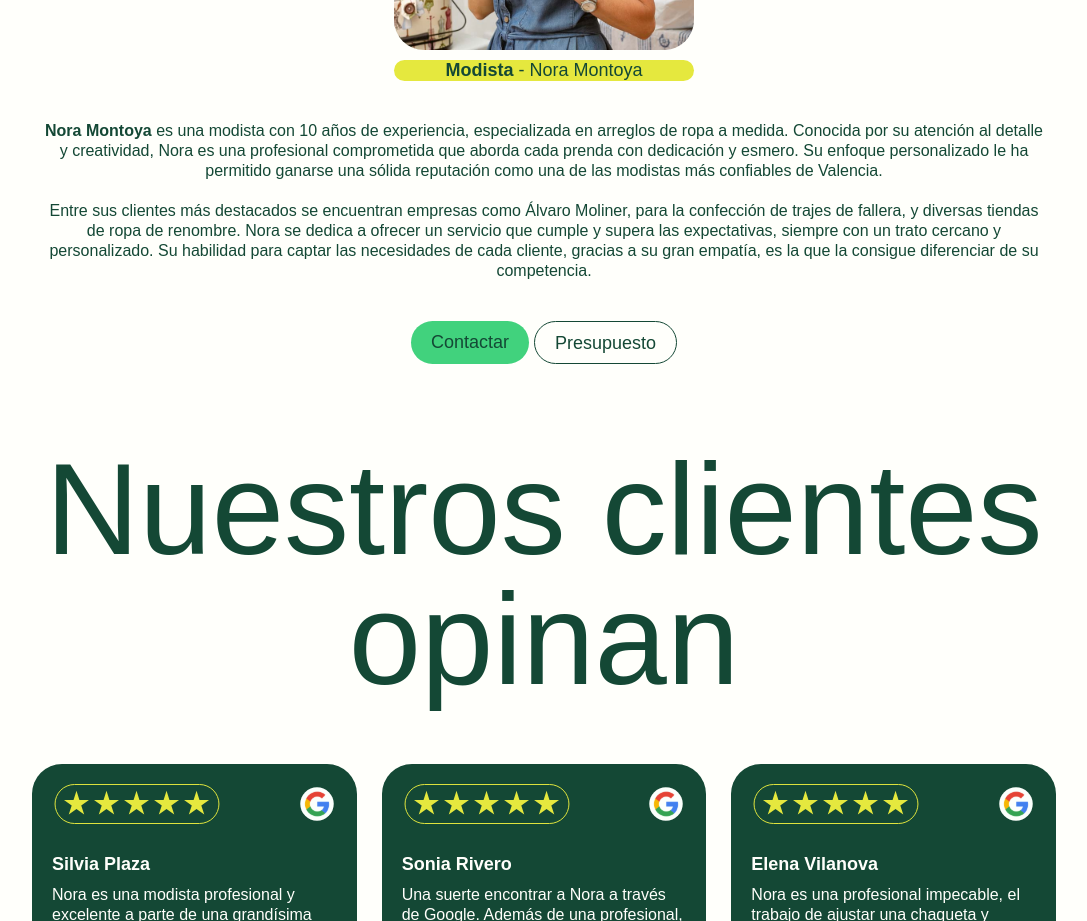
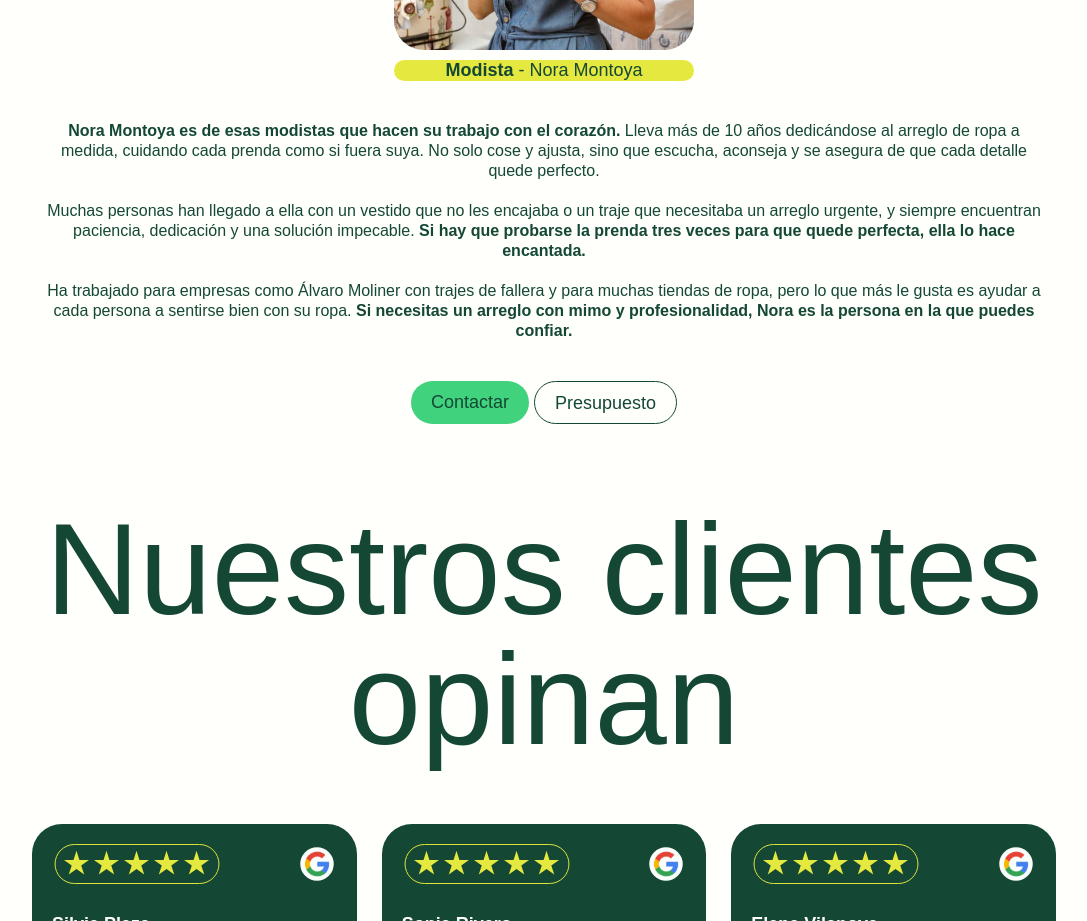
Before and after one commit to xbirks/entreprendas, a Next.js app: page / in a window 1280 px wide. Shown: the part 9700-10621 px from the top of the page, without its empty margins (96-1183 px from the left). Built offline with nearby package versions, Linux system fonts and the light colour scheme; a web font is replaced by a local one.

Commit message:
ajustes location y Nora

```diff
--- a/app/components/nosotros&review/nosotros.jsx
+++ b/app/components/nosotros&review/nosotros.jsx
@@ -21,9 +21,11 @@ function nosotros(){
                 </div>
             </div>
             <p className="nosotros__description">
-                <strong>Nora Montoya</strong> es una modista con 10 años de experiencia, especializada en arreglos de ropa a medida. Conocida por su atención al detalle y creatividad, Nora es una profesional comprometida que aborda cada prenda con dedicación y esmero. Su enfoque personalizado le ha permitido ganarse una sólida reputación como una de las modistas más confiables de Valencia.
-                <br></br><br></br>
-                Entre sus clientes más destacados se encuentran empresas como Álvaro Moliner, para la confección de trajes de fallera, y diversas tiendas de ropa de renombre. Nora se dedica a ofrecer un servicio que cumple y supera las expectativas, siempre con un trato cercano y personalizado. Su habilidad para captar las necesidades de cada cliente, gracias a su gran empatía, es la que la consigue diferenciar de su competencia.
+            <strong>Nora Montoya es de esas modistas que hacen su trabajo con el corazón.</strong> Lleva más de 10 años dedicándose al arreglo de ropa a medida, cuidando cada prenda como si fuera suya. No solo cose y ajusta, sino que escucha, aconseja y se asegura de que cada detalle quede perfecto.
+            <br></br><br></br>
+            Muchas personas han llegado a ella con un vestido que no les encajaba o un traje que necesitaba un arreglo urgente, y siempre encuentran paciencia, dedicación y una solución impecable. <strong>Si hay que probarse la prenda tres veces para que quede perfecta, ella lo hace encantada.</strong>
+            <br></br><br></br>
+            Ha trabajado para empresas como Álvaro Moliner con trajes de fallera y para muchas tiendas de ropa, pero lo que más le gusta es ayudar a cada persona a sentirse bien con su ropa. <strong>Si necesitas un arreglo con mimo y profesionalidad, Nora es la persona en la que puedes confiar.</strong>
                 </p>
                 <div className="location__buttons">
                 <StandardButton
```
